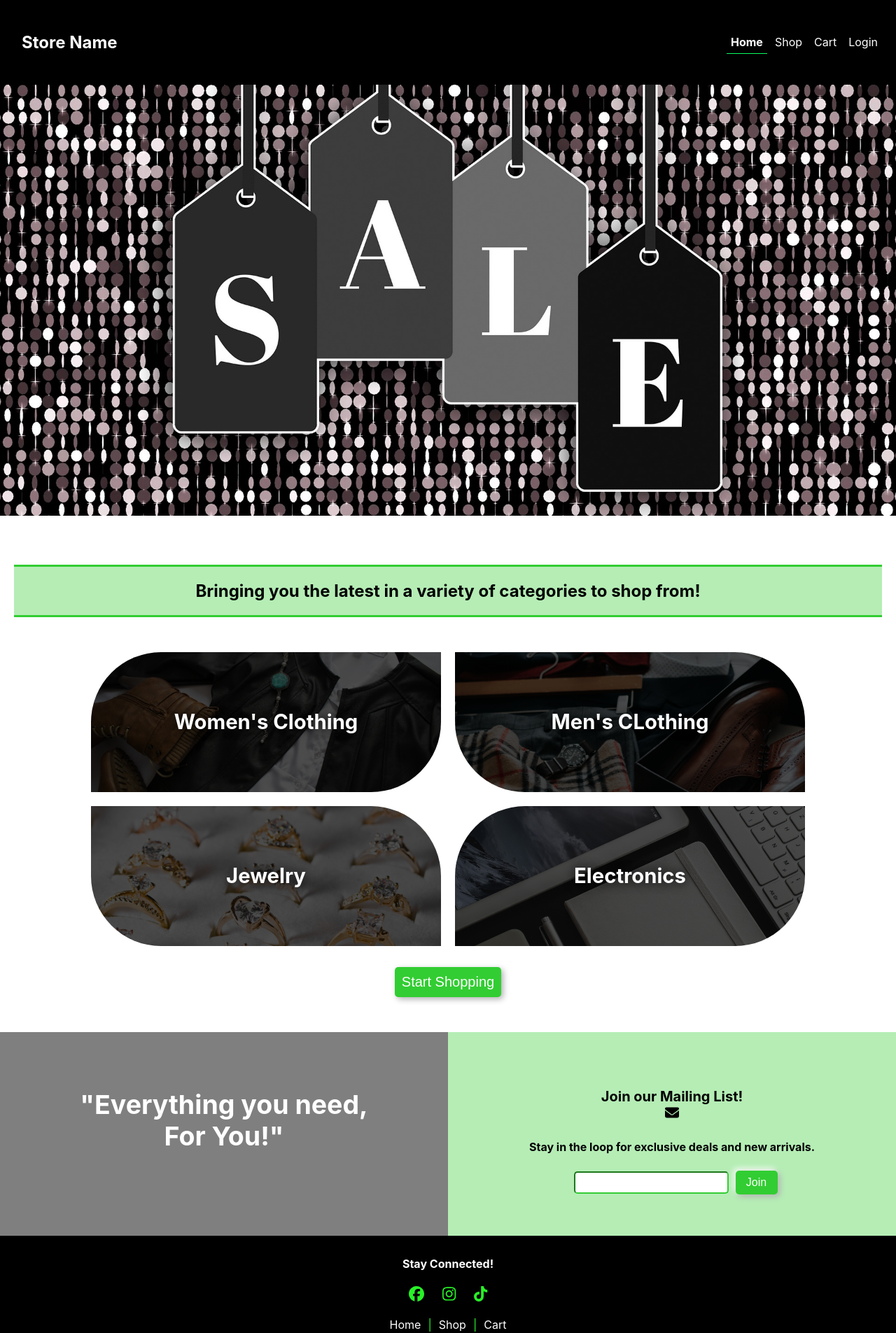
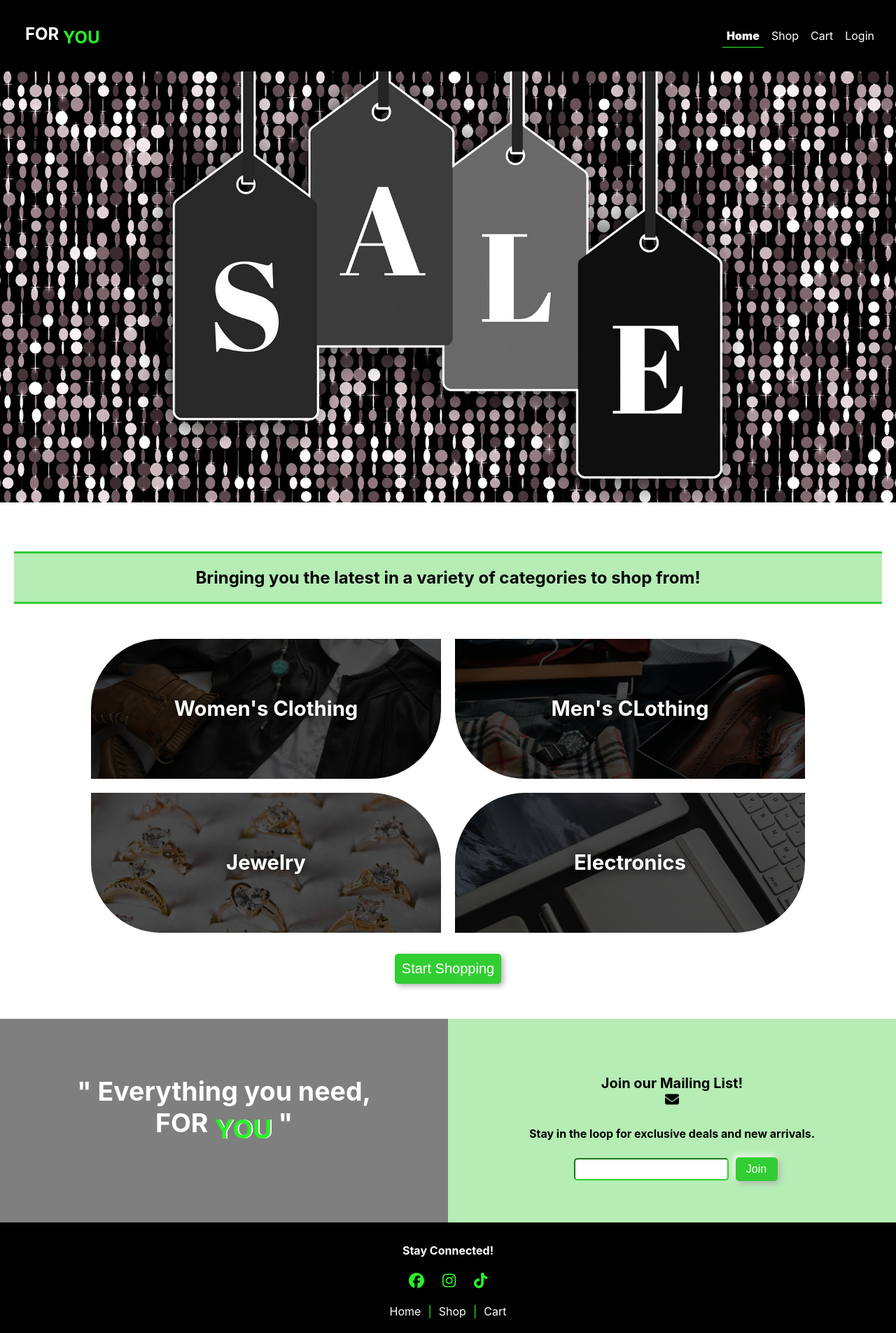
Before and after one commit to TrixyParra/ecommerce-app, a React (Create React App) app: page / in a window 1280 px wide. Shown: the top 1905 px of the page at 70% size. Built offline with nearby package versions, Linux system fonts and the light colour scheme; no server answers.

Commit message:
NavLink.js - changed the color of the active bottom border color. NavbarFooter.js and Home.js - added a class to the YOU text. App.css - styled the YOU text.

```diff
--- a/src/App.css
+++ b/src/App.css
@@ -57,12 +57,18 @@ body {
   display: flex;
   align-items: center;
   /* max-width: 600px;  */
-  padding: 20px;
+  padding: 8px 25px;
   margin: 0 auto;
   /* border-bottom: 1px solid #f2f2f2;  */
   position: sticky;
   top: 0;
   z-index: 1;
+}
+
+.You-Text {
+  color: rgb(40, 241, 40);
+  vertical-align: -5px;
+  /* text-shadow: 1.3px 0px #fff;  */
 }
 
 .Nav-Links {
@@ -275,6 +281,12 @@ footer p {
   color: #fff;
   padding: 50px;
   width: 100%;
+}
+
+.You-TextHome {
+  color: rgb(40, 241, 40);
+  vertical-align: -9px;
+  text-shadow: 2px 0px #fff;
 }
 
 /* Mailing List Section */
--- a/src/components/Home.js
+++ b/src/components/Home.js
@@ -33,7 +33,7 @@ export default function Home() {
 
             <div className="Slogan-Mailing">
                 <div className="Slogan">
-                    <h2>"Everything you need,<br></br>For You!"</h2>
+                    <h2>" Everything you need,<br></br>FOR <span className='You-TextHome'>YOU</span> "</h2>
                 </div>
                 <div className="Mailing-List">
                     <h3>Join our Mailing List!<br /><FontAwesomeIcon icon={faEnvelope} size="large" /></h3>
--- a/src/components/NavLink.js
+++ b/src/components/NavLink.js
@@ -5,7 +5,7 @@ import { NavLink as RouterNavLink } from "react-router-dom";
 export default function NavLink({ route, label }) {
     function styleByActiveStatus(isActive) {
         return isActive
-            ? { fontWeight: "bold", borderBottom: "1px solid #0afb60" }
+            ? { fontWeight: "900", borderBottom: "1px solid rgb(40, 241, 40)" }
             : { fontWeight: "normal" };
     }
 
--- a/src/components/NavbarFooter.js
+++ b/src/components/NavbarFooter.js
@@ -12,7 +12,7 @@ export default function NavbarFooter() {  ////(props)
         <>
             <nav className="Navbar">
                 <Link to="/">
-                    <h2>Store <span>Name</span></h2>
+                    <h2>FOR <span className='You-Text'>YOU</span></h2>
                 </Link>
                 <div className="Nav-Links">
                     <NavLink route="/" label="Home" />
```
